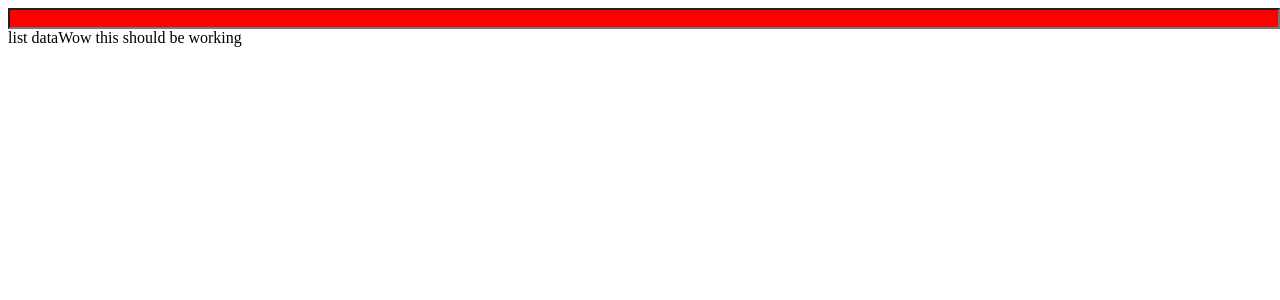
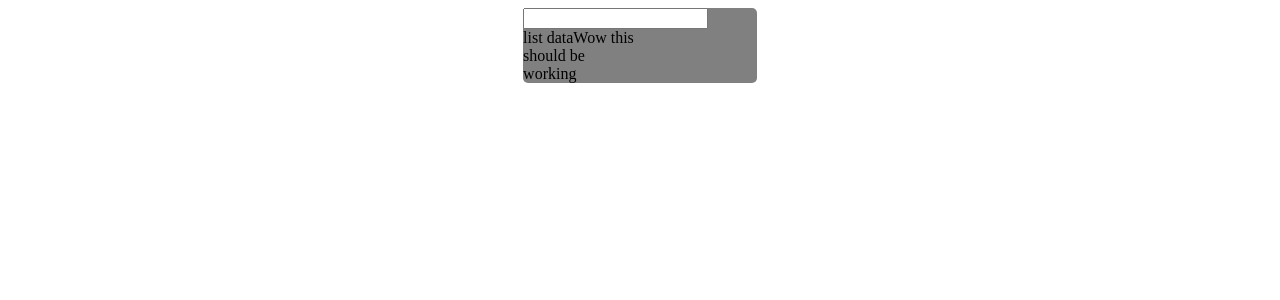
Before and after one commit to bitterhippo/shopifyfrontend, a React (Create React App) app: page / in a window 1280 px wide. Shown: the top 300 px of the page. Built offline with nearby package versions, Linux system fonts and the light colour scheme.

Commit message:
API Module
creating the API module with the default values needed to access the DB

```diff
--- /dev/null
+++ b/src/API/API.js
@@ -0,0 +1,2 @@
+const key = '537af063'
+const API = `http://www.omdbapi.com/?i=tt3896198&apikey=${key}`
--- a/src/App.js
+++ b/src/App.js
@@ -1,25 +1,34 @@
-import React from 'react';
+import React, { useState, useEffect } from 'react';
 
 //Components
 import List from './Components/List/List';
 import SearchBar from './Components/SearchBar/SearchBar';
 import SelectedBar from './Components/SelectedList/SelectedList';
 //PPCS
+import Card from './Components/PPC/Card'
 
 
 function App() {
   return (
-    <div>
-      <SearchBar />
-      <List />
-      <SelectedBar />
-    </div>
+    <Card>
+      <div style={styles.boxWrapper}>
+        <SearchBar />
+      </div>
+      <div style={styles.dualBoxWrapper}>
+        <List />
+        <SelectedBar />
+      </div>
+    </Card>
   );
 }
 
 export default App;
 
-
 const styles = {
-
+  boxWrapper: {
+    width: '100%'
+  },
+  dualBoxWrapper: {
+    width: '50%'
+  }
 }
--- a/src/Components/SearchBar/SearchBar.js
+++ b/src/Components/SearchBar/SearchBar.js
@@ -13,9 +13,4 @@ const SearchBar = props => {
 export default SearchBar;
 
 const styles = {
-  input: {
-    width: "100%",
-    height: "33%",
-    backgroundColor: 'red'
-  }
 };
```
